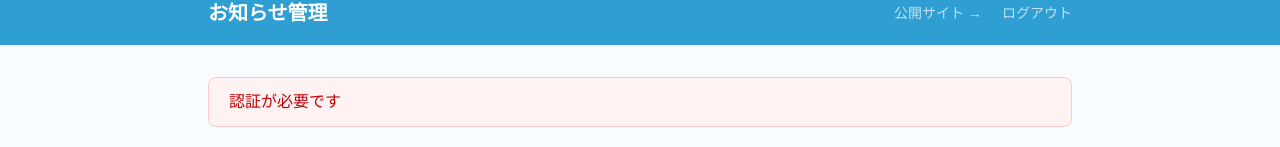
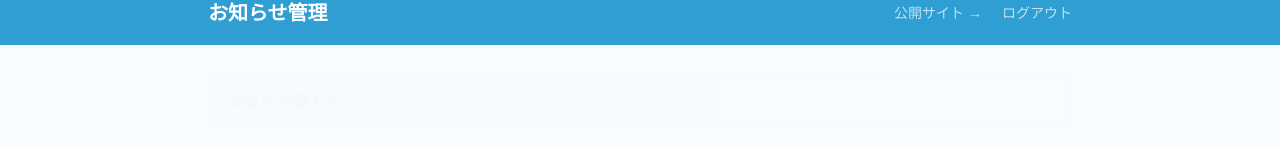
Before and after one commit to zeitalta-design/clinic-site, a Next.js app: page /admin/news in a window 1280 px wide. Both pictures are taken after typing "Sample", "Sample" into the empty fields and a click on the button "追加する". Shown: the part 139-286 px from the top of the page. Built offline with nearby package versions, Linux system fonts and the light colour scheme; no server answers.

Commit message:
Add fade-out animation to admin news success/error messages
Co-Authored-By: Claude Opus 4.6 (1M context) <noreply@anthropic.com>

```diff
--- a/app/admin/news/page.tsx
+++ b/app/admin/news/page.tsx
@@ -26,6 +26,7 @@ export default function AdminNewsPage() {
   const [form, setForm] = useState(EMPTY_FORM);
   const [saving, setSaving] = useState(false);
   const [message, setMessage] = useState({ text: "", type: "" });
+  const [msgVisible, setMsgVisible] = useState(false);
   const [deleteTarget, setDeleteTarget] = useState<NewsItem | null>(null);
 
   const fetchNews = useCallback(async () => {
@@ -51,6 +52,8 @@ export default function AdminNewsPage() {
 
   function showMsg(text: string, type: "success" | "error") {
     setMessage({ text, type });
+    setMsgVisible(true);
+    setTimeout(() => setMsgVisible(false), 2500);
     setTimeout(() => setMessage({ text: "", type: "" }), 3000);
   }
 
@@ -131,7 +134,9 @@ export default function AdminNewsPage() {
       <div className="max-w-4xl mx-auto px-4 py-8">
         {/* メッセージ */}
         {message.text && (
-          <div className={`mb-5 px-5 py-3 rounded-lg text-base font-medium ${
+          <div className={`mb-5 px-5 py-3 rounded-lg text-base font-medium transition-opacity duration-500 ${
+            msgVisible ? "opacity-100" : "opacity-0"
+          } ${
             message.type === "success" ? "bg-green-50 border border-green-200 text-green-700" : "bg-red-50 border border-red-200 text-red-700"
           }`}>{message.text}</div>
         )}
```
